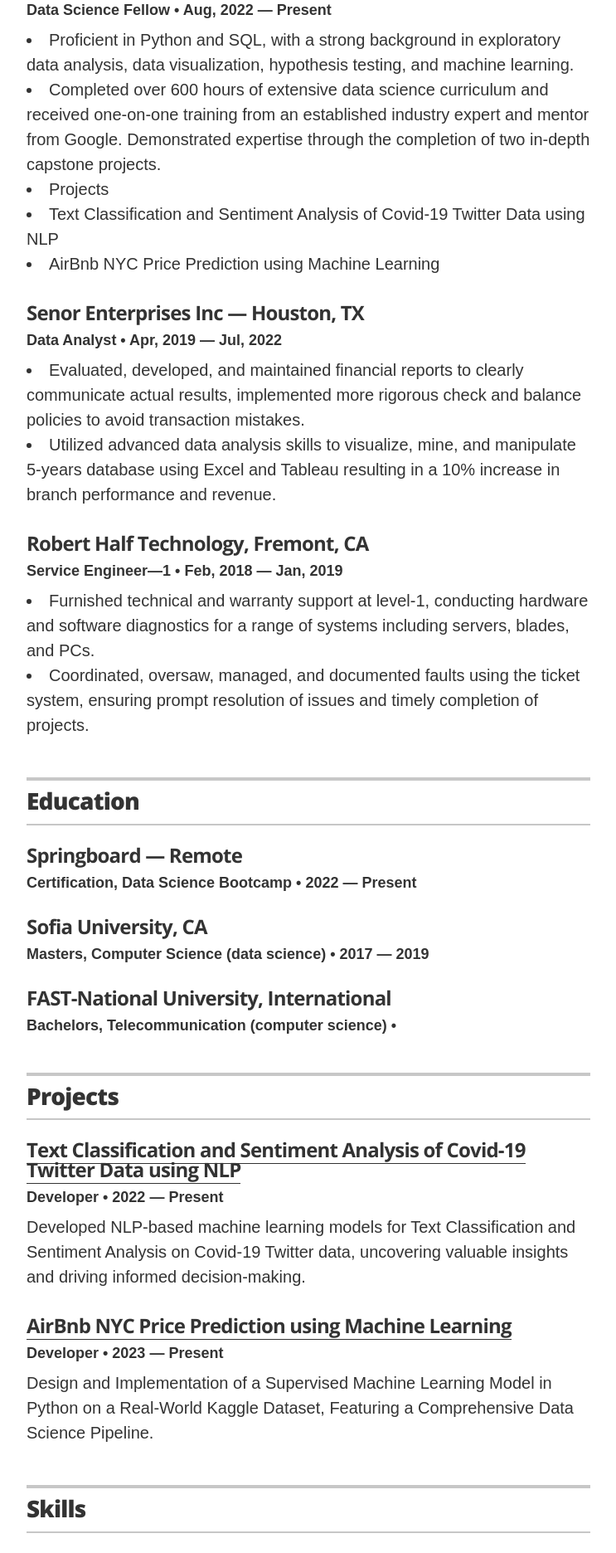
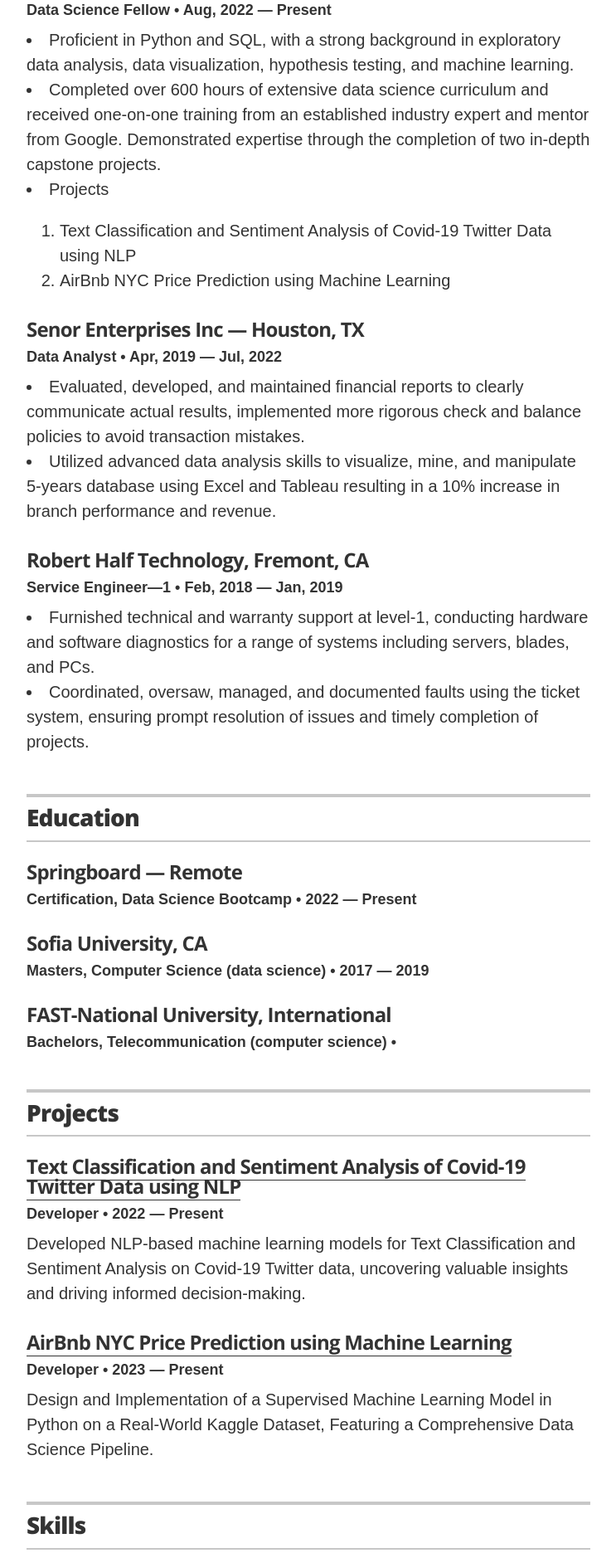
Before and after one commit to ttariqaziz/ttariqaziz.github.io, a Jekyll site: the page built from index.html, in a window 1280 px wide. Shown: the part 904-2776 px from the top of the page at 83% size, without its empty margins (268-1011 px from the left). Built offline with Jekyll 4.4.1, drawn with Linux system fonts in a browser that asks for light colours.

```diff
--- a/_data/experience.yml
+++ b/_data/experience.yml
@@ -5,8 +5,8 @@
   position: Data Science Fellow
   duration: Aug, 2022 &mdash; Present
   summary: <li>Proficient in Python and SQL, with a strong background in exploratory data analysis, data visualization, hypothesis testing, and machine learning.</li><li>Completed over 600 hours of extensive data science curriculum and received one-on-one training from an established industry expert and mentor from Google. Demonstrated expertise through the completion of two in-depth capstone projects.</li>
-           <li>Projects</li><li>Text Classification and Sentiment Analysis of Covid-19 Twitter Data using NLP</li>
-           <li>AirBnb NYC Price Prediction using Machine Learning</li></ul>
+           <li>Projects</li><ol><li>Text Classification and Sentiment Analysis of Covid-19 Twitter Data using NLP</li>
+           <li>AirBnb NYC Price Prediction using Machine Learning</li></ol>
 
 
 # Sr.Data Analyst
```
